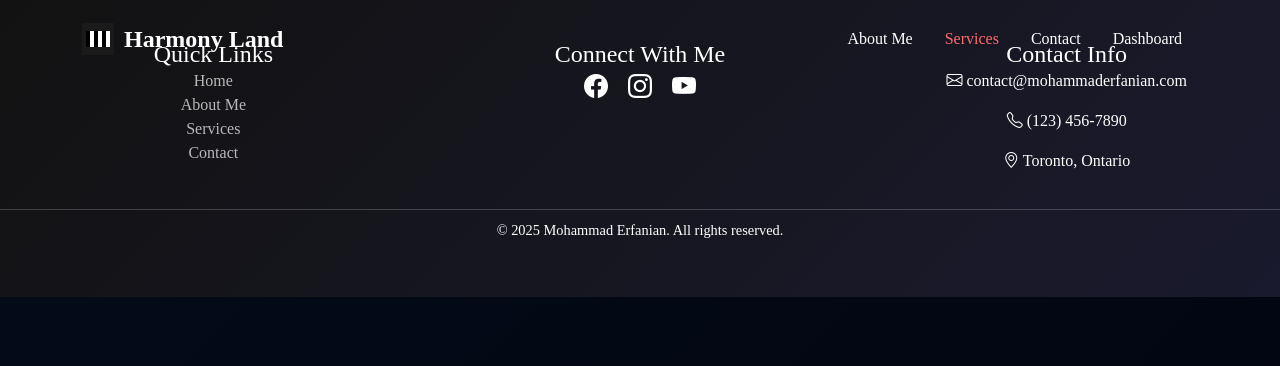
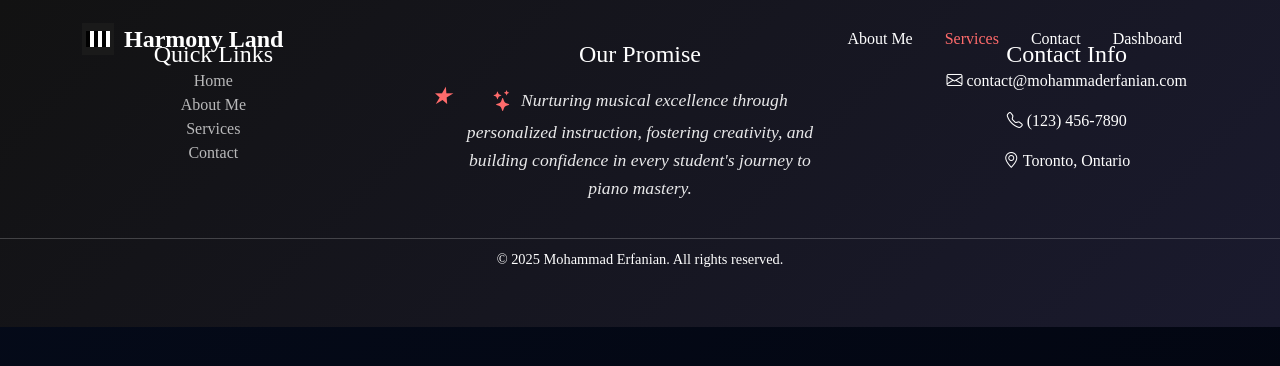
Before and after one commit to roddazad/piano-teacher-react, a React (Vite) app: page /services in a window 1280 px wide. Shown: the top 366 px of the page. Built offline with nearby package versions, Linux system fonts and the light colour scheme.

Commit message:
Updated footer: Simplified company promise styling with single star decoration

```diff
--- a/src/components/Footer.tsx
+++ b/src/components/Footer.tsx
@@ -19,11 +19,14 @@ const Footer: React.FC = () => {
             </div>
           </div>
           <div className="col-md-4">
-            <h4>Connect With Me</h4>
-            <div className="social-icons">
-              <a href="#"><i className="bi bi-facebook"></i></a>
-              <a href="#"><i className="bi bi-instagram"></i></a>
-              <a href="#"><i className="bi bi-youtube"></i></a>
+            <h4>Our Promise</h4>
+            <div className="company-promise">
+              <p>
+                <i className="bi bi-stars"></i>
+                Nurturing musical excellence through personalized instruction,
+                fostering creativity, and building confidence in every student's
+                journey to piano mastery.
+              </p>
             </div>
           </div>
           <div className="col-md-4">
--- a/src/styles/index.css
+++ b/src/styles/index.css
@@ -444,3 +444,45 @@ a {
     font-size: 1rem;
   }
 }
+
+/* Footer Company Promise */
+.company-promise {
+  padding: 1rem 0;
+}
+
+.company-promise p {
+  font-size: 1.1rem;
+  line-height: 1.6;
+  color: rgba(255, 255, 255, 0.9);
+  font-style: italic;
+  margin: 0;
+  position: relative;
+  padding: 0 1rem;
+}
+
+.company-promise i {
+  color: var(--primary-color);
+  font-size: 1.3rem;
+  margin-right: 0.5rem;
+  vertical-align: middle;
+}
+
+.company-promise p::before {
+  content: '\2605';
+  color: var(--primary-color);
+  font-size: 1.5rem;
+  position: absolute;
+  left: -0.5rem;
+  top: -0.5rem;
+}
+
+@media (max-width: 768px) {
+  .company-promise p {
+    font-size: 1rem;
+    padding: 0 0.5rem;
+  }
+
+  .company-promise i {
+    font-size: 1.1rem;
+  }
+}
```
